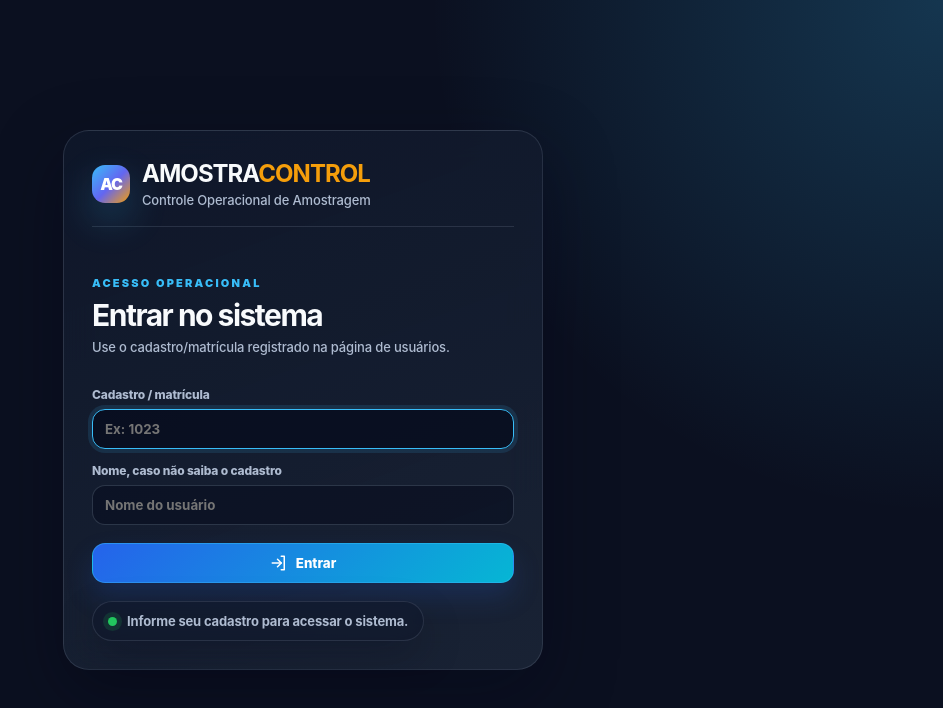
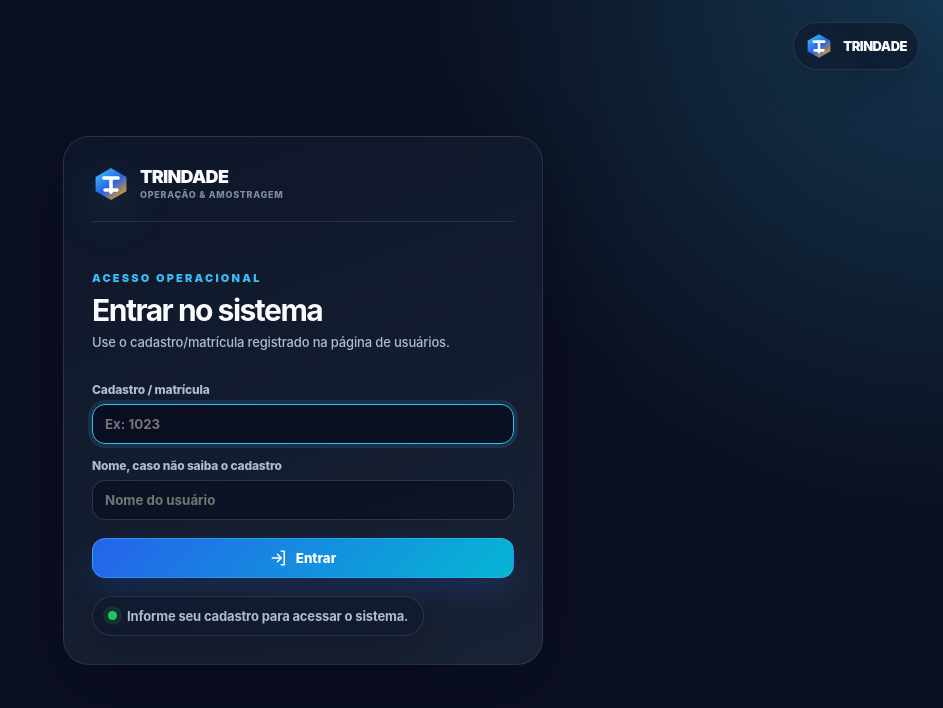
Before and after one commit to Rudgere99/Amostra-Control, a React (Vite) app: page / in a window 1280 px wide. Shown: the top 708 px of the page, without its empty margins (337-1280 px from the left). Built offline with nearby package versions, Linux system fonts and the light colour scheme; no server answers.

Commit message:
Add Trindade logo to sidebar and login

```diff
--- /dev/null
+++ b/src/components/TrindadeLogo.jsx
@@ -0,0 +1,23 @@
+import React from 'react'
+
+export default function TrindadeLogo({ compact = false, className = '' }) {
+  return (
+    <div className={`trindade-logo ${compact ? 'trindade-logo--compact' : ''} ${className}`.trim()} aria-label="Trindade">
+      <svg className="trindade-logo__mark" viewBox="0 0 64 64" role="img" aria-hidden="true">
+        <defs>
+          <linearGradient id="trindade-mark-gradient" x1="12" y1="8" x2="52" y2="56" gradientUnits="userSpaceOnUse">
+            <stop stopColor="#38bdf8" />
+            <stop offset="0.52" stopColor="#2563eb" />
+            <stop offset="1" stopColor="#f59e0b" />
+          </linearGradient>
+        </defs>
+        <path d="M32 5 58 20v24L32 59 6 44V20L32 5Z" fill="url(#trindade-mark-gradient)" />
+        <path d="M20 22h24M32 22v24M22 42h20" stroke="white" strokeWidth="6" strokeLinecap="round" strokeLinejoin="round" />
+      </svg>
+      <div className="trindade-logo__text">
+        <strong>Trindade</strong>
+        {!compact && <span>Operação & Amostragem</span>}
+      </div>
+    </div>
+  )
+}
--- a/src/layouts/AppLayout.jsx
+++ b/src/layouts/AppLayout.jsx
@@ -1,5 +1,6 @@
 import React, { useEffect, useState } from 'react'
 import { Bell, LogIn, Menu, Search } from '../components/LocalIcons.jsx'
+import TrindadeLogo from '../components/TrindadeLogo.jsx'
 
 export default function AppLayout({ children, navItems, activePage, onChangePage, loggedUser, onLogout }) {
   const [clock, setClock] = useState('--:--:--')
@@ -19,11 +20,7 @@ export default function AppLayout({ children, navItems, activePage, onChangePage
     <div className="app-shell">
       <aside className={`sidebar ${mobileOpen ? 'sidebar--open' : ''}`}>
         <div className="brand">
-          <div className="brand__mark">AC</div>
-          <div>
-            <h1>Amostra<span>Control</span></h1>
-            <p>Operação & Amostragem</p>
-          </div>
+          <TrindadeLogo />
         </div>
 
         <nav className="sidebar__nav">
--- a/src/pages/LoginPage.jsx
+++ b/src/pages/LoginPage.jsx
@@ -1,5 +1,6 @@
 import React, { useState } from 'react'
 import { LogIn } from '../components/LocalIcons.jsx'
+import TrindadeLogo from '../components/TrindadeLogo.jsx'
 import { hasApiConfigured, loginUser } from '../services/api.js'
 
 export default function LoginPage({ onLogin }) {
@@ -49,13 +50,10 @@ export default function LoginPage({ onLogin }) {
 
   return (
     <main className="login-page">
+      <TrindadeLogo compact className="login-corner-logo" />
       <section className="login-card">
         <div className="login-brand">
-          <div className="brand__mark">AC</div>
-          <div>
-            <h1>Amostra<span>Control</span></h1>
-            <p>Controle Operacional de Amostragem</p>
-          </div>
+          <TrindadeLogo />
         </div>
 
         <div className="login-title">
--- a/src/styles.css
+++ b/src/styles.css
@@ -543,3 +543,69 @@ tr:hover td { background: rgba(56, 189, 248, .055); }
   transform: translateY(-1px);
   filter: brightness(1.08);
 }
+
+.trindade-logo {
+  display: inline-flex;
+  align-items: center;
+  gap: 10px;
+  min-width: 0;
+}
+
+.trindade-logo__mark {
+  width: 38px;
+  height: 38px;
+  flex: 0 0 auto;
+  filter: drop-shadow(0 14px 24px rgba(56, 189, 248, .22));
+}
+
+.trindade-logo__text {
+  min-width: 0;
+  display: grid;
+  gap: 3px;
+}
+
+.trindade-logo__text strong {
+  color: var(--text);
+  font-size: 18px;
+  line-height: 1;
+  font-weight: 950;
+  letter-spacing: -.04em;
+  text-transform: uppercase;
+}
+
+.trindade-logo__text span {
+  color: var(--muted-2);
+  font-size: 9px;
+  font-weight: 800;
+  letter-spacing: .08em;
+  text-transform: uppercase;
+}
+
+.login-corner-logo {
+  position: fixed;
+  top: 22px;
+  right: 24px;
+  z-index: 2;
+  padding: 9px 11px;
+  border: 1px solid rgba(148, 163, 184, .18);
+  border-radius: 999px;
+  background: rgba(15, 23, 42, .64);
+  box-shadow: var(--shadow-soft);
+  backdrop-filter: blur(14px);
+}
+
+.trindade-logo--compact .trindade-logo__mark {
+  width: 28px;
+  height: 28px;
+}
+
+.trindade-logo--compact .trindade-logo__text strong {
+  font-size: 13px;
+}
+
+@media (max-width: 820px) {
+  .login-corner-logo {
+    top: 12px;
+    right: 12px;
+  }
+}
```
